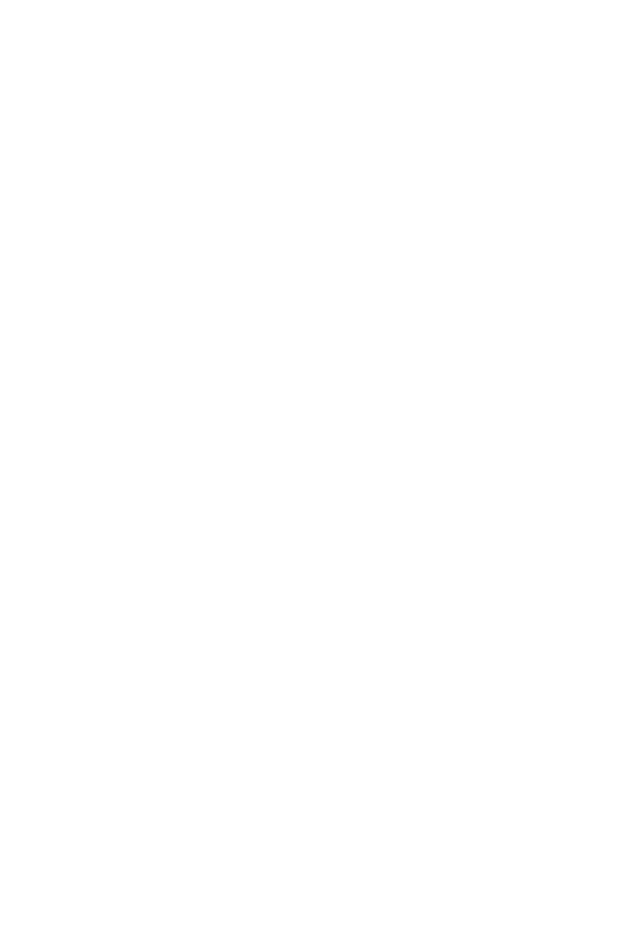
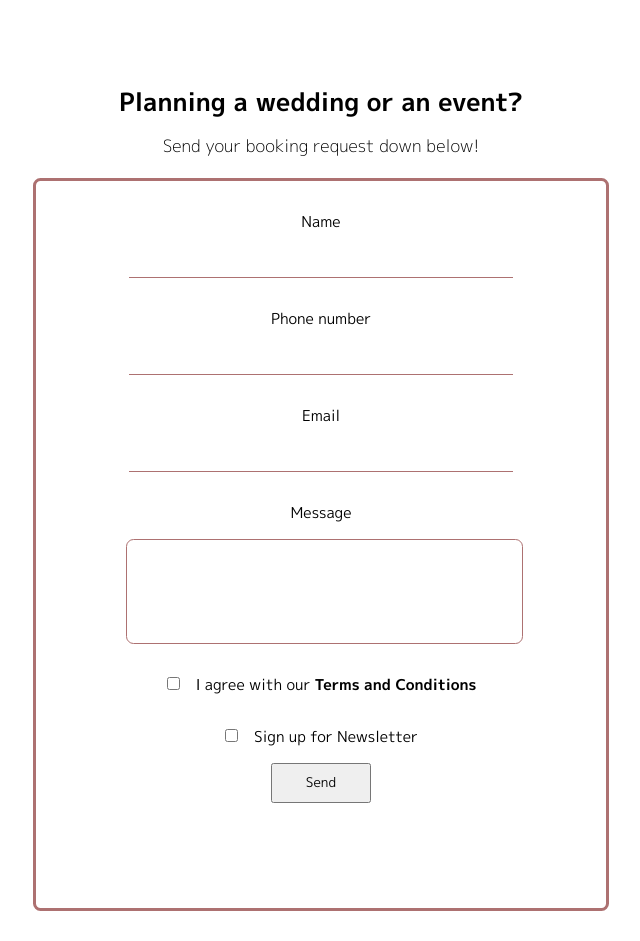
Before and after one commit to mathildakarlsson/final-project, a React (Create React App) app: page /wishlist in a window 1280 px wide. Shown: the part 300-1241 px from the top of the page, without its empty margins (319-959 px from the left). Before the commit the page ends 800 px from the top, so only its background shows below. Built offline with nearby package versions, Linux system fonts and the light colour scheme.

Commit message:
added a temporary booking form w basic  styling

```diff
--- /dev/null
+++ b/src/components/BookingForm.js
@@ -0,0 +1,88 @@
+import React from 'react';
+
+const BookingForm = () => {
+    return (
+        <section class="section-container">
+            <h2 class="get-in-touch-1">Planning a wedding or an event?</h2>
+            <h2 class="get-in-touch-2">Send your booking request down below!</h2>
+            <div class="form-container">
+                <div class="form">
+                    <form
+                        id="form"
+                        action="http://httpbin.org/anything"
+                        method="post">
+
+                        <ul>
+                            <li>
+                            <label>
+                                Name
+                                <input class="input" id="nameInput" required name="name"/>
+                            </label>
+                            </li>
+
+                            <li>
+                            <label>
+                                Phone number
+                                <input class="input" type="tel" name="phone-number"/>
+                            </label>
+                            </li>
+
+                            <li>
+                            <label>
+                                Email
+                                <input class="input" type="email" required name="email"/>
+                            </label>
+                            </li>
+
+                            <li>
+                            <label>
+                                Message
+                            </label>
+                            <textarea class="message">
+                            </textarea>
+                            </li>
+
+                            <p class= "terms"></p>
+                            <li>
+                                <label>
+                                    <input required
+                                        class="check-box"
+                                        type="checkbox"
+                                        name="terms"
+                                        value="terms"
+                                    />
+                                    I agree with our <a href="#">Terms and Conditions</a>
+                                </label>
+                            </li>
+
+
+                            <p class="newsletter"></p>
+                            <li>
+                                <label>
+                                    <input
+                                        class="check-box"
+                                        type="checkbox"
+                                        name="newsletter"
+                                        value="newsletter"
+                                    />
+                                    Sign up for Newsletter
+                                </label>
+                            </li>
+
+                            <li>
+                                <button class="submit-btn" type="submit">Send</button>
+                            </li>
+
+                            <li>
+                                <h3 id="thankYou"></h3>
+                            </li>
+
+                        </ul>
+                    </form>
+                </div>
+            </div>
+        </section>
+    )
+};
+
+export default BookingForm;
--- a/src/components/WishList.js
+++ b/src/components/WishList.js
@@ -1,5 +1,6 @@
 import React from 'react';
 import { useSelector } from 'react-redux';
+import BookingForm from './BookingForm';
 import WishListItem from './WishListItem';
 
 const WishList = () => {
@@ -12,14 +13,15 @@
     return (
         <section className="wishlist">
             <h4>Wishlist</h4>
-            <ul>
+            <ul className="wishlist-ul">
                 {products.map((product, index) => {
                     return(
                         <WishListItem key={index} product={product} />
                     )
                 })}
             </ul>
-                <p className="total">Total cost: {totalPrice} SEK</p>
+            <p className="total">Total cost: {totalPrice} SEK</p>
+            <BookingForm />
         </section>
     )
 };
--- a/src/index.css
+++ b/src/index.css
@@ -97,7 +97,8 @@
 
   .add-button {
     width: 35%;
-    margin-top: 20px;
+    margin: 15px 0 65px 0;
+    cursor: pointer;
   }
 
   .product-grid {
@@ -124,7 +125,6 @@
   }
 
   .product-image {
-    /* position: absolute; */
     object-fit: cover;
     width: 250px;
     height: 250px;
@@ -162,7 +162,7 @@
     text-align: center;
   }
 
-  ul {
+  .wishlist-ul {
     list-style-type: none;
     display: grid;
     grid-template-columns: repeat(3,1fr);
@@ -179,7 +179,7 @@
 
   h4 {
     padding-bottom: 40px;
-    font-size: 35px;
+    font-size: 40px;
   }
 
   .total {
@@ -187,3 +187,103 @@
     font-size: 16px;
     font-weight: 600;
   }
+
+
+
+
+/* WISHLIST/BOOKING FORM STYLING */
+
+ul {
+  list-style-type: none;
+}
+
+.get-in-touch-1 {
+  font-size: 25px;
+  margin: 0;
+  padding: 4em 0 .5em 0;
+}
+.get-in-touch-2 {
+  padding-bottom: .3em;
+  font-size: 17px;
+  font-weight: 300;
+  margin: 0;
+}
+
+.form-container {
+  display: flex;
+}
+
+form {
+  display: flex;
+  justify-content: center;
+}
+
+.form {
+  position: relative;
+  width: 45vw;
+  margin: 1em 0 2em 0;
+  border: solid rgb(173, 113, 113);
+  padding: 1em 1em 7em 1em;
+  font-size: 15px;
+  border-radius: .5em;
+}
+
+input, textarea {
+  display: block;
+  font-size: 15px;
+  color: #532f2f;
+  font-family: 'PT Sans', sans-serif;
+  min-width: 30vw;
+  padding: .5em;
+  border: none;
+  outline: none;
+}
+
+textarea {
+  margin: 0 0 1em 0.8em;
+  border: 1px solid rgb(173, 113, 113);
+  height: 7em;
+  border-radius: .5em;
+  resize: none;
+  width: 31vw;
+}
+
+.input {
+  margin-top: .8em;
+  padding: .5em;
+  border-bottom: 1px solid rgb(173, 113, 113);
+}
+
+label {
+  display: block;
+  padding: 1em;
+}
+
+label a:hover {
+  font-weight: bold;
+}
+
+.terms {
+  font-size: 15px;
+  flex-wrap: nowrap;
+}
+
+.newsletter {
+  font-size: 15px;
+}
+
+.check-box {
+  margin-right: 1em;
+  display: inline-block;
+  min-width: 1em;
+}
+
+.submit-btn {
+  width: 100px;
+  height: 40px;
+  cursor: pointer;
+}
+
+.submit-btn:hover {
+  background-color: rgb(110, 76, 76);
+}
```
